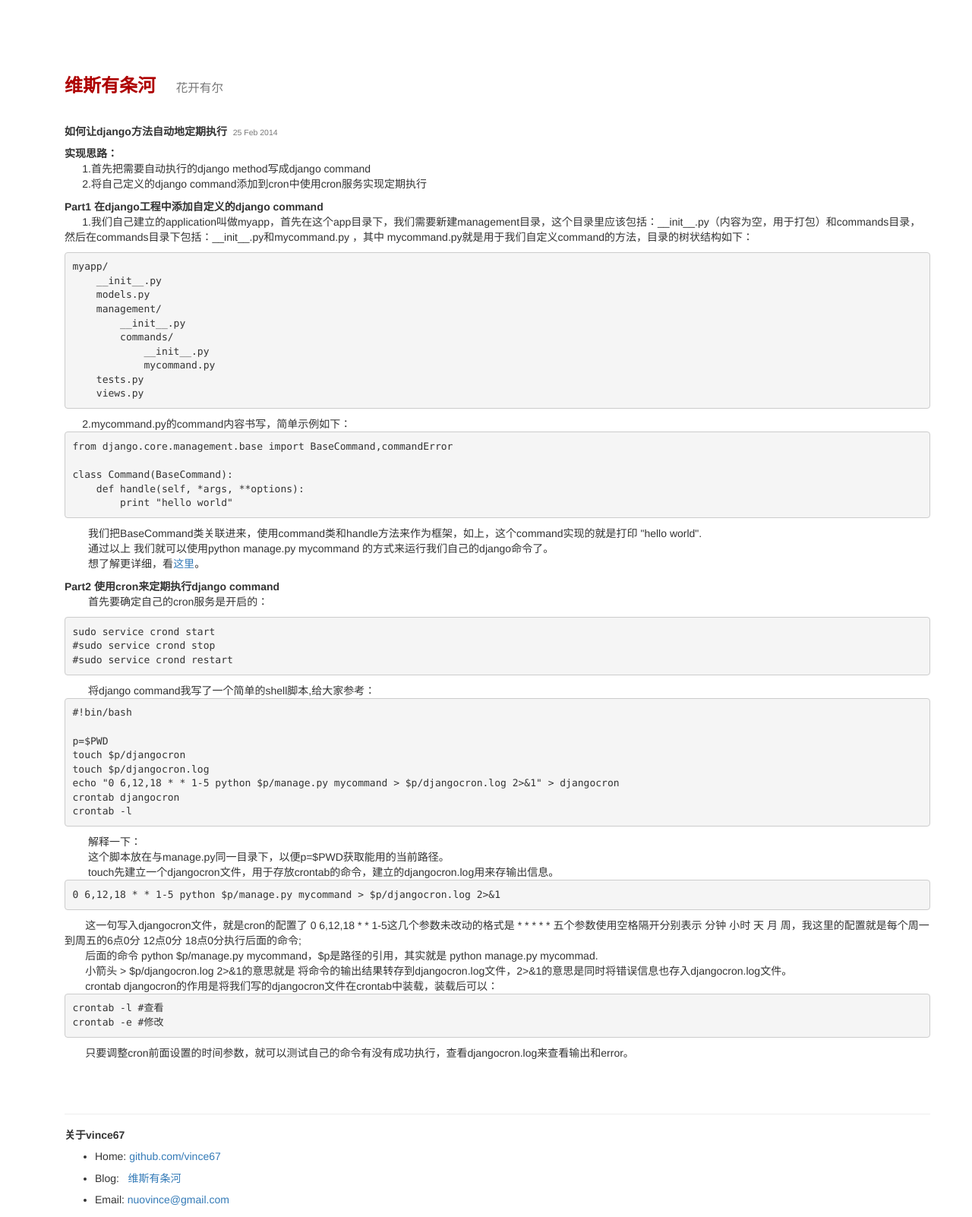
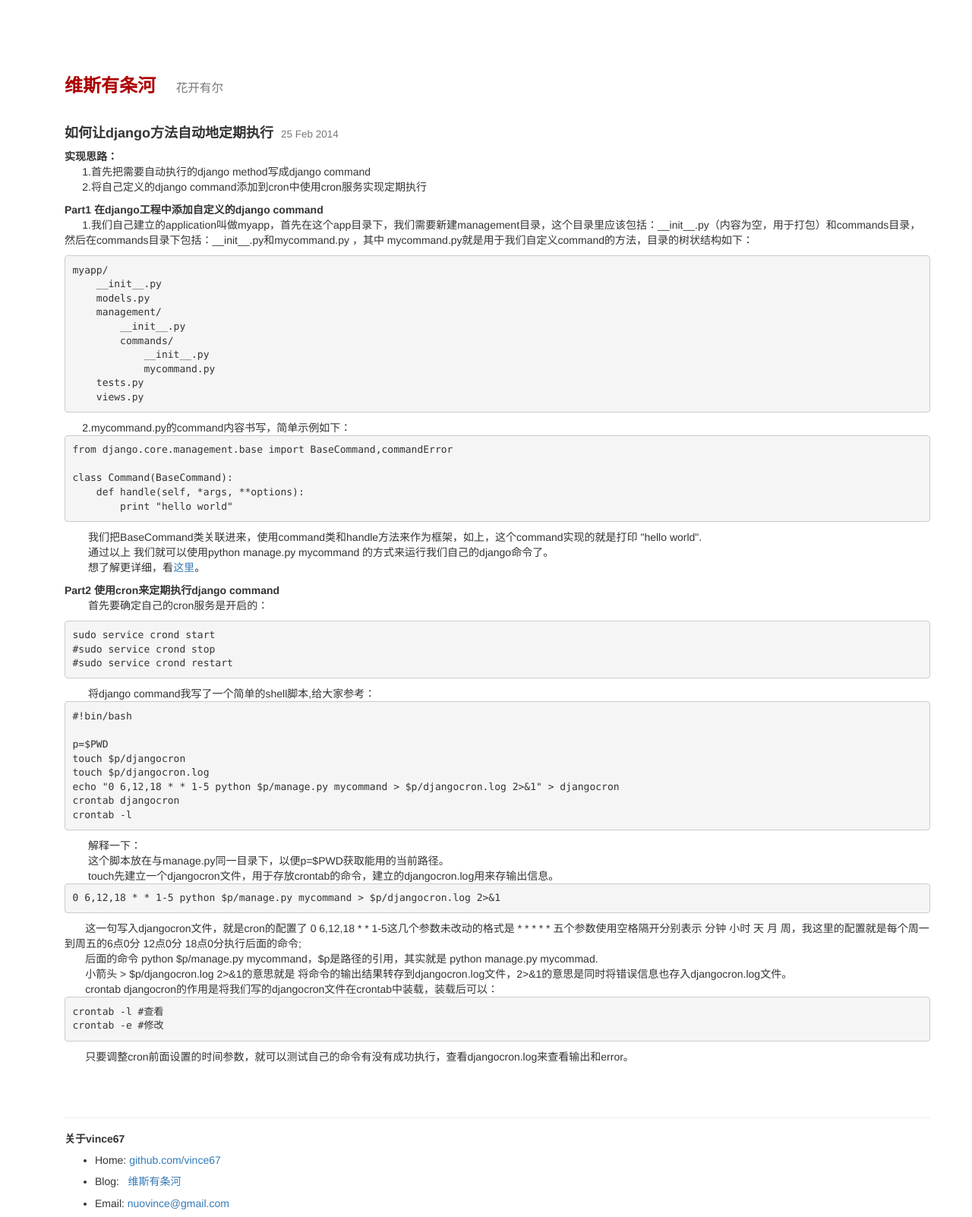
Before and after one commit to vince67/vince67.github.io, a Jekyll site: the page built from _posts/2014-02-25-set_cronjob_for_django_commands.html, in a window 1280 px wide. Shown: the whole page at 76% size. Built offline with Jekyll 4.4.1, drawn with Linux system fonts in a browser that asks for light colours; nearby versions of some CDN libraries.

Commit message:
Update 2014-02-25-set_cronjob_for_django_commands.html

```diff
--- a/_posts/2014-02-25-set_cronjob_for_django_commands.html
+++ b/_posts/2014-02-25-set_cronjob_for_django_commands.html
@@ -3,7 +3,7 @@
     title: 如何让django方法自动地定期执行
 ---
 
-<h5><strong>{{ page.title }}</strong>&nbsp;&nbsp;<small>{{ page.date | date_to_string }}</small></h5>
+<h4><strong>{{ page.title }}</strong>&nbsp;&nbsp;<small>{{ page.date | date_to_string }}</small></h4>
 
 <strong>实现思路：<br />
 </strong>
```
